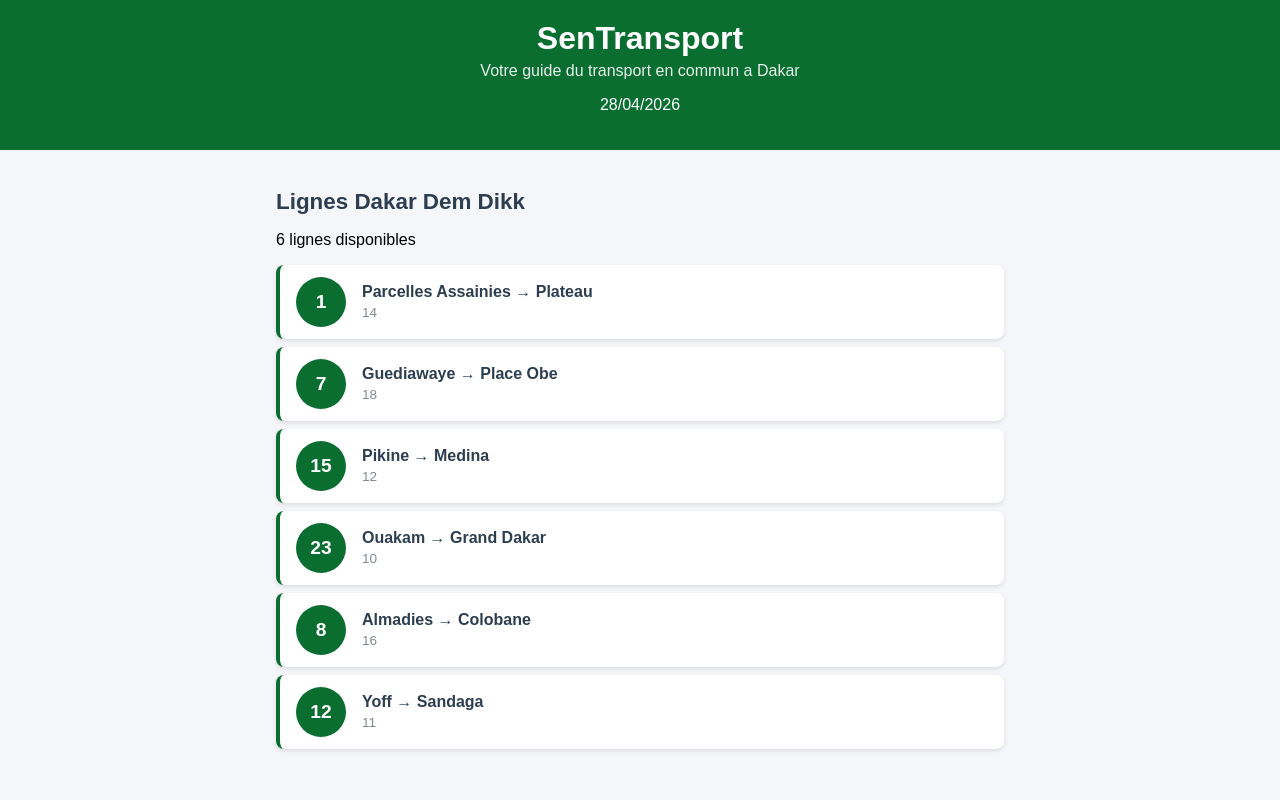
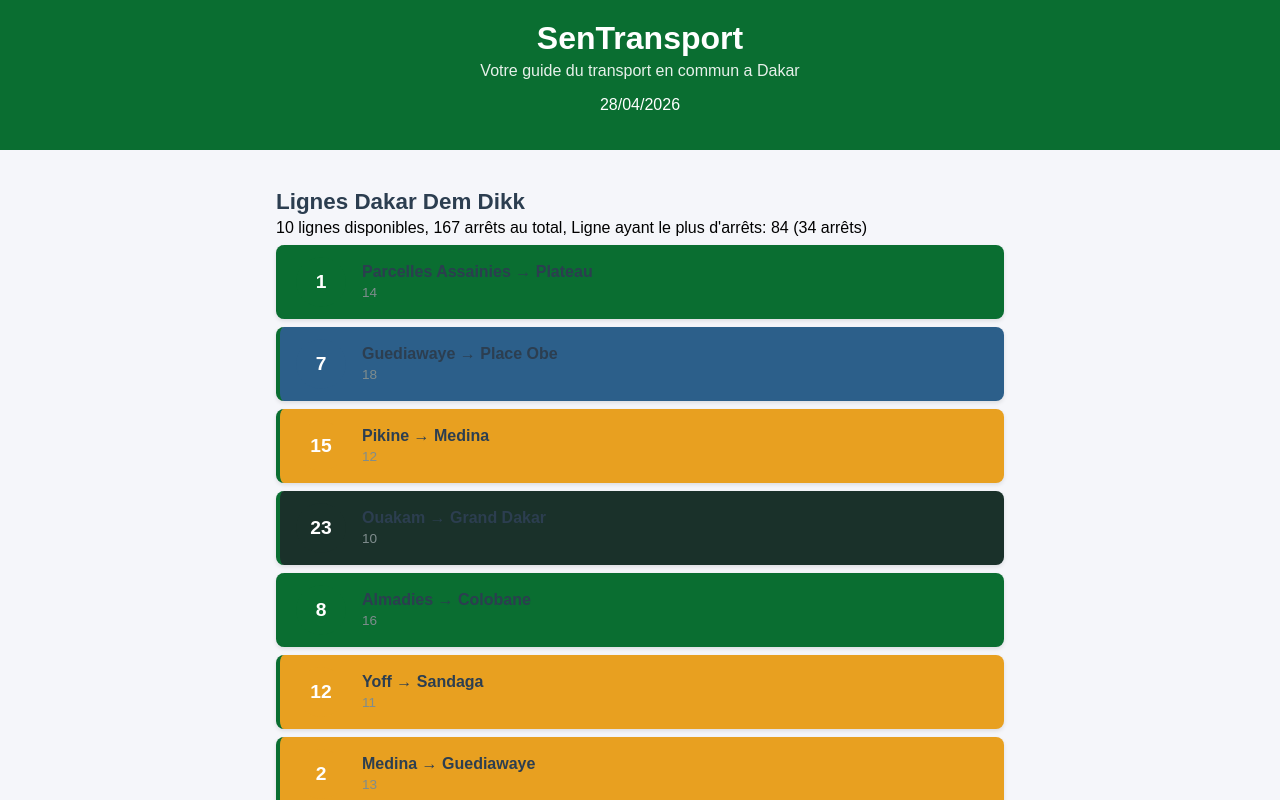
Before and after one commit to mansourlo/sentransport, a React (Create React App) app: page / in a window 1280 px wide. Shown: the top 800 px of the page. Built offline with nearby package versions, Linux system fonts and the light colour scheme.

Commit message:
Exercices dans LAB 2

```diff
--- a/src/App.js
+++ b/src/App.js
@@ -3,15 +3,18 @@
 import ListeLignes from './ListeLignes';
 import Footer from './Footer';
 
-
 function App(){
   const lignes = [
-    {id: 1, numero: "1", depart: "Parcelles Assainies", arrivee: "Plateau", arrets: 14},
-    { id: 2, numero: "7", depart: "Guediawaye", arrivee: "Place Obe", arrets: 18},
-    { id: 3, numero: "15", depart: "Pikine", arrivee: "Medina", arrets: 12},
-    {id: 4, numero: "23", depart: "Ouakam", arrivee: "Grand Dakar", arrets: 10},
-    {id: 5, numero: "8", depart: "Almadies", arrivee: "Colobane", arrets: 16},
-    { id: 6, numero: "12", depart: "Yoff", arrivee: "Sandaga", arrets: 11},
+    {id: 1, numero: "1", depart: "Parcelles Assainies", arrivee: "Plateau", arrets: 14, couleur: "#0a6e31"},
+    { id: 2, numero: "7", depart: "Guediawaye", arrivee: "Place Obe", arrets: 18, couleur: "#2c5f8a"},
+    { id: 3, numero: "15", depart: "Pikine", arrivee: "Medina", arrets: 12, couleur: "#e8a020"},
+    {id: 4, numero: "23", depart: "Ouakam", arrivee: "Grand Dakar", arrets: 10, couleur: "#1a312a"},
+    {id: 5, numero: "8", depart: "Almadies", arrivee: "Colobane", arrets: 16, couleur: "#0a6e31"},
+    { id: 6, numero: "12", depart: "Yoff", arrivee: "Sandaga", arrets: 11, couleur: "#e8a020"},
+    { id: 7, numero: "2", depart: "Medina", arrivee: "Guediawaye", arrets: 13, couleur: "#e8a020"},
+    { id: 8, numero: "33", depart: "Colobane", arrivee: "Grand Yoff", arrets: 11, couleur: "#0a6e31"},
+    { id: 9, numero: "71", depart: "Fann", arrivee: "Keur Massar", arrets: 28, couleur: "#2c5f6a"},
+    { id: 10, numero: "84", depart: "UCAD", arrivee: "Diakhaye", arrets: 34, couleur: "#e8a020"},
   ];
 
   return(
--- a/src/LigneBus.js
+++ b/src/LigneBus.js
@@ -1,9 +1,9 @@
 import './LigneBus.css'
 
-function LigneBus({numero, depart, arrivee, arrets}){
+function LigneBus({numero, depart, arrivee, arrets, couleur}){
     return(
-        <div className="ligne-bus">
-            <div className="ligne-numero">{numero}</div>
+        <div className="ligne-bus"  style={{backgroundColor:couleur}}>
+            <div className="ligne-numero" style={{backgroundColor:couleur}}>{numero}</div>
             <div className="ligne-info">
                 <span className="ligne-trajet">
                     {depart} &rarr; {arrivee}
--- a/src/ListeLignes.js
+++ b/src/ListeLignes.js
@@ -1,13 +1,12 @@
 import LigneBus from "./LigneBus";
+import StatReseau from "./StatReseau";
 import './ListeLignes.css';
 
 function ListeLignes({lignes}){
     return(
         <div className="liste-lignes">
             <h2 className="liste-titre">Lignes Dakar Dem Dikk</h2>
-            <p className="liste-descripton">
-                {lignes.length} lignes disponibles
-            </p>
+            <StatReseau lignes={lignes}/>
             {lignes.map(ligne => (
                 <LigneBus
                     key={ligne.id}
@@ -15,6 +14,7 @@
                     depart={ligne.depart}
                     arrivee={ligne.arrivee}
                     arrets={ligne.arrets}
+                    couleur={ligne.couleur}
                 />
             ))}
         </div>
--- /dev/null
+++ b/src/StatReseau.js
@@ -0,0 +1,27 @@
+import './ListeLignes.css';
+
+function StatReseau({lignes}){
+    const totalLignes = lignes.length;
+
+    let totalArrets = 0;
+    for (let i = 0; i < lignes.length; i++) {
+        totalArrets = totalArrets + lignes[i].arrets;
+    }
+
+    let ligneMax = lignes[0];
+    for (let i = 1; i < lignes.length; i++) {
+        if (lignes[i].arrets > ligneMax.arrets) {
+        ligneMax = lignes[i];
+        }
+    }
+
+    return(
+        <div>
+            <span>{lignes.length} lignes disponibles, </span>
+            <span>{totalArrets} arrêts au total, </span>
+            <span>Ligne ayant le plus d'arrêts: {ligneMax.numero} ({ligneMax.arrets} arrêts)</span>
+        </div>
+    );
+}
+
+export default StatReseau;
```
Also changed, not shown: src/ListeLignes.css (+4 -4 lines).
